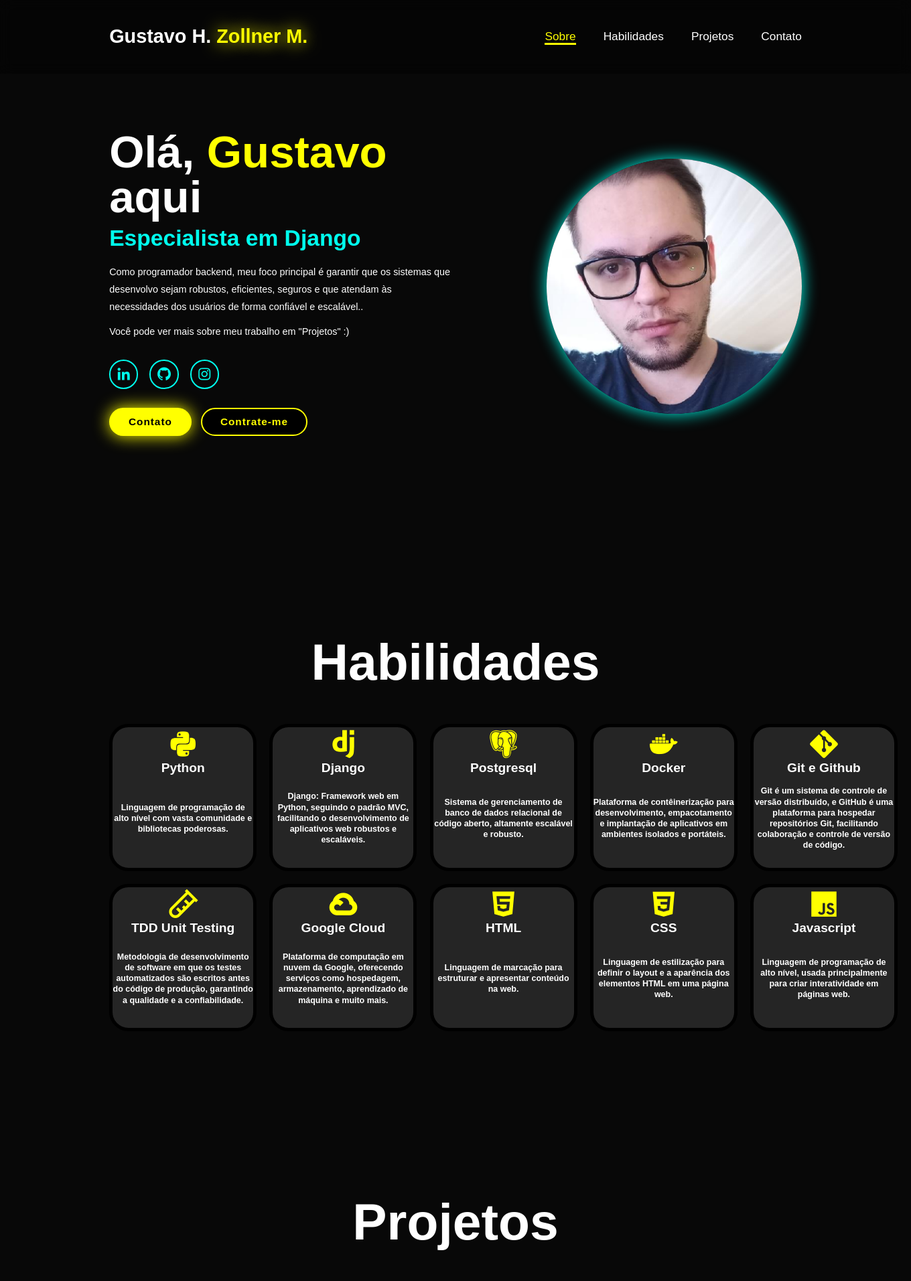
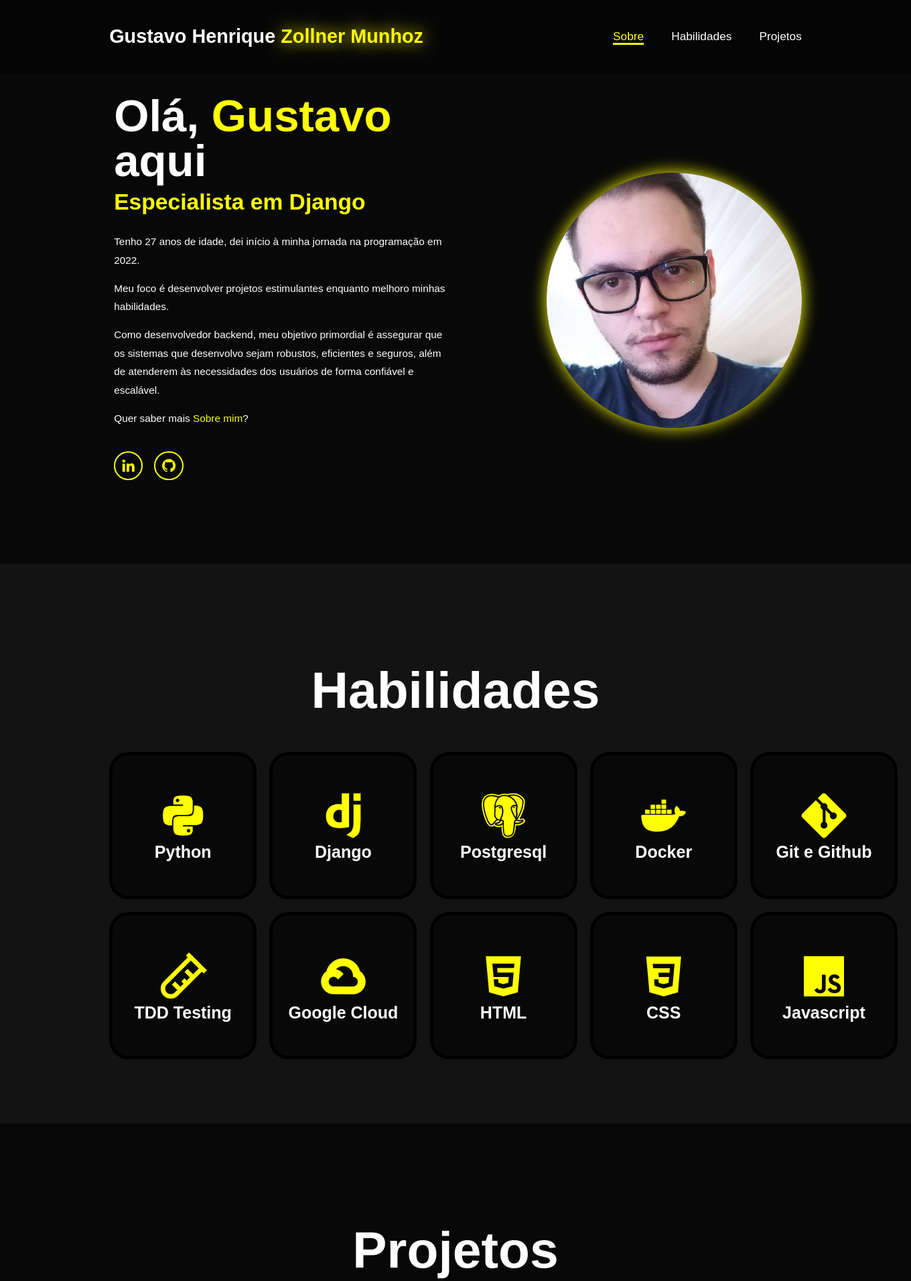
Before and after one commit to GustavOxys/portfolio, a Django app: page / in a window 1360 px wide. Shown: the top 1913 px of the page at 67% size. Run offline with Django 5.2, Linux system fonts and the light colour scheme.

Commit message:
Várias mudanças no template, html e css

```diff
--- a/base_static/global/css/style.css
+++ b/base_static/global/css/style.css
@@ -102,6 +102,7 @@ span{
     margin-top: 1.5rem;
     line-height: 1;
 }
+
 .home-img{
     border-radius: 50%;
 }
@@ -110,17 +111,18 @@ span{
     top: 3rem;
     width: 28vw;
     border-radius: 50%;
-    box-shadow: 0 0 25px var(--second-color);
+    box-shadow: 0 0 25px var(--main-color);
     cursor: pointer;
     transition: 0.4s ease-in-out;
 }
 .home-img img:hover{
-    box-shadow: 0 0 25px var(--second-color),
-                0 0 50px var(--second-color),
-                0 0 100px var(--second-color);
+    box-shadow: 0 0 25px var(--main-color),
+                0 0 50px var(--main-color),
+                0 0 100px var(--main-color);
 }
 .home-content p{
-    font-size:  1.5rem;
+    margin: 7px;
+    font-size:  1.6rem;
     font-weight: 500;
     line-height: 1.8;
     max-width: 1000px;
@@ -132,17 +134,17 @@ span{
     width: 4.5rem;
     height: 4.5rem;
     background: transparent;
-    border: 2px solid var(--second-color);
+    border: 2px solid var(--main-color);
     font-size: 2.5rem;
     border-radius: 50%;
-    color: var(--second-color);
+    color: var(--main-color);
     margin: 3rem 1.5rem 3rem 0;
     transition: 0.3s ease-in-out;
 }
 .social-icons a:hover{
     color: var(--text-color);
     transform: scale(1.3)translateY(-5px);
-    box-shadow: 0 0 25px var(--second-color);
+    box-shadow: 0 0 25px var(--main-color);
 }
 .btn{
     display: inline-block;
@@ -188,7 +190,7 @@ span{
 }
 .text-animation span::before{
     content: "Programador Backend";
-    color: var(--second-color);
+    color: var(--main-color);
     animation: words 12s infinite;
 }
 .text-animation span::after{
@@ -203,7 +205,7 @@ span{
 }
 @keyframes cursor{
     to{
-        border-left: 2px solid var(--second-color);
+        border-left: 2px solid var(--main-color);
     }
 }
 @keyframes words {
@@ -255,7 +257,7 @@ span{
 
 .habilidades{
     background: var(--second-bg-color);
-    color: black;
+
 }
 .habilidades h2{
     margin-bottom: 5rem;
@@ -267,17 +269,7 @@ span{
     align-items: center;
     gap: 2rem;
 }
-.habilidade-box{
-    background-color: rgb(37, 37, 37);
-    display: flex;
-    color: white;
-    height: 220px;
-    width: 220px;
-    border-radius: 3rem;
-    border: 5px solid black;
 
-    transition: 0.4s ease-in-out;
-}
 
 .main-color{
     color: var(--main-color);
@@ -292,20 +284,30 @@ span{
     align-items: center;
 
 }
+.habilidade-box{
+    background-color: var(--bg-color);
+    display: flex;
+    justify-content: center;
+    align-items: center;
+    color: white;
+    height: 220px;
+    width: 220px;
+    border-radius: 3rem;
+    border: 5px solid black;
+    cursor: pointer;
+    transition: 0.4s ease-in-out;
+}
 
 
 .habilidade-info h4{
-    font-size: 2rem;
+    font-size: 25px;
     font-weight: 800;
-
-
 }
 .habilidade-info i{
-    font-size: 50px;
+    font-size: 80px;
     color: var(--main-color);
+}
 
-
-}
 .habilidade-info p{
     font-size: 1.3rem;
     font-weight: 700;
@@ -314,27 +316,34 @@ span{
     margin: auto;
     text-align: center;
 }
-
+.habilidade-box:hover{
+    border: 3px solid var(--main-color);
+    transform: translateY(-10px)scale(1.03);
+    box-shadow: 0 0 50px var(--main-color);
+}
+.habilidade-box:hover i{
+    color: white;
+}
 
 
 
 .projects{
-    background: var(--second-bg-color);
+    background: var(--bg-color);
 }
 .project-container{
     display: block;
-
 }
 
 .project-box {
-    background-color: rgba(44, 44, 44, 0.336);
+    background-color: var(--second-bg-color);
     display: flex;
     height: 450px;
     border-radius: 10px;
     margin-bottom: 100px;
 
+}
 
-}
+
 .box-column-img, .box-column-text{
     width: 50%;
     height: 450px;
@@ -344,6 +353,7 @@ span{
 .box-column-img{
     text-align: center;
 }
+
 .box-column-text{
     position: relative;
 }
@@ -364,27 +374,38 @@ span{
     position: absolute;
     bottom: 0;
 
+    margin-bottom: 8px;
+
 
 }
 .icon-habilidade{
     font-size: 35px;
     color: var(--main-color);
     padding: 5px;
+    cursor: pointer;
+}
+.icon-habilidade:hover{
+    color: var(--text-color);
+    transform: scale(1.3)translateY(-5px);
+    text-shadow: 0 0 25px var(--main-color);
 }
 .ver-mais{
-    color: var(--second-color);
+    color: var(--main-color);
+}
+.ver-mais:hover{
+    transform: scale(30)translateY(55px);
+    text-shadow: 0 0 25px var(--main-color);
 }
 
 
 .btn2{
 
     padding: 1rem 2.8rem;
-    background: var(--second-color);
-    box-shadow: 0 0 25px var(--second-color);
+    background: black;
     border-radius: 4rem;
     font-size: 1.6rem;
-    color: black;
-    border: 2px solid transparent;
+    color: var(--main-color);
+    border: 2px solid var(--main-color);
     letter-spacing: 0.1rem;
     font-weight: 600;
     transition: 0.3s ease-in-out;
@@ -393,20 +414,10 @@ span{
 }
 .btn2:hover{
     transform: scale(1.05);
-    box-shadow: 0 0 50px var(--second-color);
+    box-shadow: 0 0 50px var(--main-color);
 }
 
-.btn-group2 a:nth-of-type(2){
-    background-color: black;
-    color: var(--second-color);
-    border: 2px solid var(--second-color);
-    box-shadow: 0 0 25px transparent;
-}
-.btn-group2 a:nth-of-type(2):hover{
-    box-shadow: 0 0 25px var(--second-color);
-    background-color: var(--second-color);
-    color: black;
-}
+
 
 .footer{
     position: relative;
--- a/base_templates/global/partials/_footer.html
+++ b/base_templates/global/partials/_footer.html
@@ -6,9 +6,6 @@
     </div>
 
     <ul class="list">
-        <li>
-            <a href="#">FAQ</a>
-        </li>
         <li>
             <a href="#">Habilidades</a>
         </li>
--- a/base_templates/global/partials/_header.html
+++ b/base_templates/global/partials/_header.html
@@ -1,6 +1,6 @@
 <header class="header">
-    <a href="#home" class="logo">Gustavo H.
-    <span>Zollner M.</span></a>
+    <a href="#home" class="logo">Gustavo Henrique
+    <span>Zollner Munhoz</span></a>
 
     <i class='bx bx-menu' id="menu-icon"></i>
 
@@ -8,6 +8,6 @@
         <a href="#sobre" class="active">Sobre</a>
         <a href="#habilidades" >Habilidades</a>
         <a href="#projetos">Projetos</a>
-        <a href="#contato">Contato</a>
+
     </nav>
 </header>
--- a/portfolio/templates/portfolio/index.html
+++ b/portfolio/templates/portfolio/index.html
@@ -7,23 +7,20 @@
         <div class="home-content">
             <h1>Olá,  <span>Gustavo</span> aqui</h1>
             <h3 class="text-animation"><span></span></h3>
-
-            <p>Como programador backend, meu foco principal é garantir que os sistemas que
-                desenvolvo sejam robustos, eficientes, seguros e que atendam às necessidades
-                 dos usuários de forma confiável e escalável..</p>
-                 <br>
-            <p>Você pode ver mais sobre meu trabalho em "Projetos" :)</p>
+            <p>Tenho 27 anos de idade, dei início à minha jornada na programação em 2022.</p>
+            <p>Meu foco é desenvolver projetos estimulantes enquanto melhoro minhas habilidades.</p>
+            <p>Como desenvolvedor backend, meu objetivo primordial é assegurar que
+            os sistemas que desenvolvo sejam robustos, eficientes e seguros,
+            além de atenderem às necessidades dos usuários de forma confiável e escalável.</p>
+            <p>Quer saber mais <a class="ver-mais" href="#">Sobre mim</a>?</p>
 
             <div class="social-icons">
                 <a href="#"><i class='bx bxl-linkedin' ></i></a>
                 <a href="#"><i class='bx bxl-github' ></i></a>
-                <a href="#"><i class='bx bxl-instagram' ></i></a>
+
             </div>
 
-            <div class="btn-group">
-                <a href="#contact" class="btn">Contato</a>
-                <a href="#hire" class="btn">Contrate-me</a>
-            </div>
+
         </div>
         <div class="home-img">
             <img src="{% static 'global/gus.png' %}" alt="foto">
@@ -31,92 +28,73 @@
 
     </section>
 
-    <section class="Habilidades" id="habilidades">
+    <section class="habilidades" id="habilidades">
         <h2 class="heading">Habilidades</h2>
         <div class="habilidades-container">
             <div class="habilidade-box">
                 <div class="habilidade-info">
                     <i class='bx bxl-python'></i>
                     <h4>Python</h4>
-                    <p>Linguagem de programação de alto nível com vasta comunidade e bibliotecas poderosas.</p>
                 </div>
             </div>
             <div class="habilidade-box">
                 <div class="habilidade-info">
                     <i class='bx bxl-django'></i>
                     <h4>Django</h4>
-                    <p>Django: Framework web em Python, seguindo o padrão MVC,
-                    facilitando o desenvolvimento de aplicativos web robustos e escaláveis.</p>
                 </div>
             </div>
             <div class="habilidade-box">
                 <div class="habilidade-info">
                     <i class='bx bxl-postgresql' ></i>
                     <h4>Postgresql</h4>
-                    <p>Sistema de gerenciamento de banco de dados relacional
-                    de código aberto, altamente escalável e robusto.</p>
                 </div>
             </div>
             <div class="habilidade-box">
                 <div class="habilidade-info">
                     <i class='bx bxl-docker'></i>
                     <h4>Docker</h4>
-                    <p>Plataforma de contêinerização para desenvolvimento,
-                    empacotamento e implantação de aplicativos em ambientes isolados e portáteis.</p>
                 </div>
             </div>
             <div class="habilidade-box">
                 <div class="habilidade-info">
                     <i class='bx bxl-git'></i>
                     <h4>Git e Github</h4>
-                    <p>Git é um sistema de controle de versão distribuído,
-                    e GitHub é uma plataforma para hospedar repositórios Git,
-                    facilitando colaboração e controle de versão de código.</p>
                 </div>
             </div>
             <div class="habilidade-box">
                 <div class="habilidade-info">
                     <i class='bx bx-test-tube' ></i>
-                    <h4>TDD Unit Testing</h4>
-                    <p>Metodologia de desenvolvimento de software em que os testes automatizados são
-                    escritos antes do código de produção, garantindo a qualidade e a confiabilidade.</p>
+                    <h4>TDD Testing</h4>
                 </div>
             </div>
             <div class="habilidade-box">
                 <div class="habilidade-info">
                     <i class='bx bxl-google-cloud'></i>
                     <h4>Google Cloud</h4>
-                    <p>Plataforma de computação em nuvem da Google,
-                    oferecendo serviços como hospedagem, armazenamento, aprendizado de máquina e muito mais.</p>
                 </div>
             </div>
             <div class="habilidade-box ">
                 <div class="habilidade-info">
                     <i class='bx bxl-html5'></i>
                     <h4>HTML</h4>
-                    <p>Linguagem de marcação para estruturar e apresentar conteúdo na web.</p>
                 </div>
             </div>
             <div class="habilidade-box ">
                 <div class="habilidade-info">
                     <i class='bx bxl-css3' ></i>
                     <h4>CSS</h4>
-                    <p>Linguagem de estilização para definir o layout e a aparência dos elementos HTML
-                    em uma página web.</p>
                 </div>
             </div>
             <div class="habilidade-box ">
                 <div class="habilidade-info">
                     <i class='bx bxl-javascript' ></i>
                     <h4>Javascript</h4>
-                    <p>Linguagem de programação de alto nível, usada principalmente para criar
-                    interatividade em páginas web.</p>
                 </div>
             </div>
 
         </div>
     </section>
-    <section class="Projects" id="projetos">
+    <section class="projects" id="projetos">
         <h2 class="heading">Projetos</h2>
         <div class="project-container">
             <div class="project-box">
@@ -140,7 +118,7 @@
                     <p>Autenticação de Usuário, gestão de pacientes, agendamento de consultas, criação de prontuários,
                     gestão de convênios e um dashboard estátistico.
 
-                    <p>Se quiser saber mais sobre o projeto <a class="ver-mais" href="">Clique aqui</a></p>
+                    <p>Se quiser saber mais sobre o projeto <a class="ver-mais" href="">clique aqui</a></p>
 
                     <div class="icons-habilidades">
                         <i class='icon-habilidade bx bxl-python'></i>
@@ -160,6 +138,14 @@
 
 
             <div class="project-box">
+
+                <div class="box-column-img">
+                    <img src="{% static 'global/agenda-front_resized400.png' %}" alt="foto">
+                    <div class="btn-group2">
+                        <a class="btn2" href="#" class="">Visitar Site</a>
+                        <a class="btn2" href="#" class="">Repositório</a>
+                    </div>
+                </div>
                 <div class="box-column-text">
                     <h3 class="">Agenda</h3>
                         <p>Este é um projeto de uma Agenda .</p>
@@ -169,7 +155,7 @@
 
                         <p>Os usuários podem se registrar, fazer login e acessar várias funcionalidades do sistema.</p>
 
-                        <p>Se quiser saber mais sobre o projeto <a class="ver-mais" href="">Clique aqui</a></p>
+                        <p>Se quiser saber mais sobre o projeto <a class="ver-mais" href="">clique aqui</a></p>
                         <div class="icons-habilidades">
                             <i class='icon-habilidade bx bxl-python'></i>
                             <i class='icon-habilidade bx bxl-django'></i>
@@ -180,13 +166,6 @@
                             <i class='icon-habilidade bx bxl-css3' ></i>
                             <i class='icon-habilidade bx bxl-javascript' ></i>
                         </div>
-                </div>
-                <div class="box-column-img">
-                    <img src="{% static 'global/agenda-front_resized400.png' %}" alt="foto">
-                    <div class="btn-group2">
-                        <a class="btn2" href="#" class="">Visitar Site</a>
-                        <a class="btn2" href="#" class="">Repositório</a>
-                    </div>
                 </div>
             </div>
             <div class="project-box">
@@ -208,7 +187,7 @@
 
                     <p>Criação de posts, tags, categorias e mais
 
-                    <p>Se quiser saber mais sobre o projeto <a class="ver-mais" href="">Clique aqui</a></p>
+                    <p>Se quiser saber mais sobre o projeto <a class="ver-mais" href="">clique aqui</a></p>
 
                     <div class="icons-habilidades">
                         <i class='icon-habilidade bx bxl-python'></i>
--- a/utils/image.py
+++ b/utils/image.py
@@ -61,6 +61,5 @@ def resize_and_crop_image(image_path, new_size=(800, 800), optimize=True, qualit
 
     return cropped_image
 
-imagem = 'base_static/global/blog-front.png'
+imagem = 'base_static/global/blog.png'
 resize_image_to_square(imagem, new_size=400)
-resize_and_crop_image(imagem)
```
Also changed, not shown: base_static/global/blog.png (added), base_static/global/blog_cropped.jpg (added), base_static/global/blog_resized400.png (added), base_static/global/html-5.png (added).
